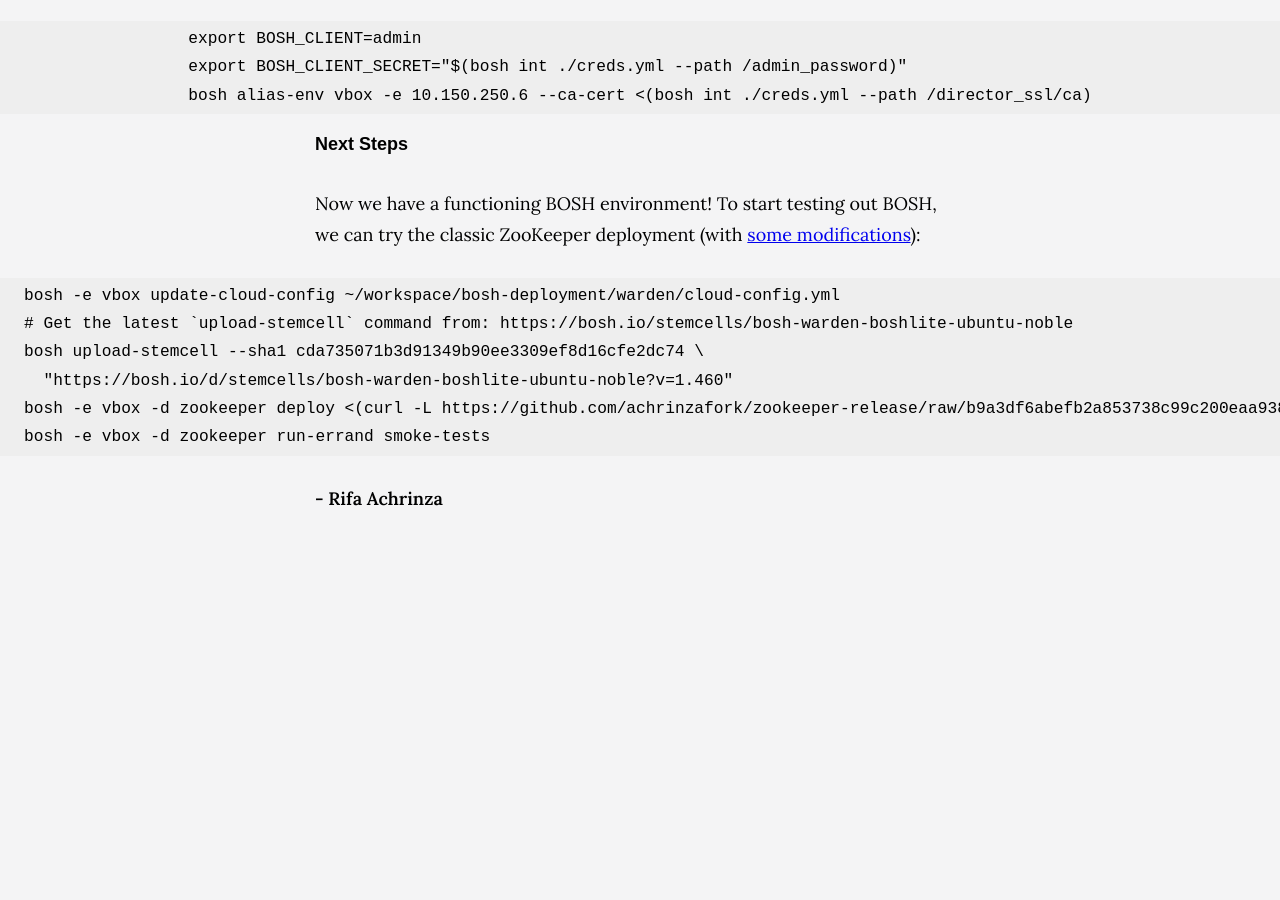
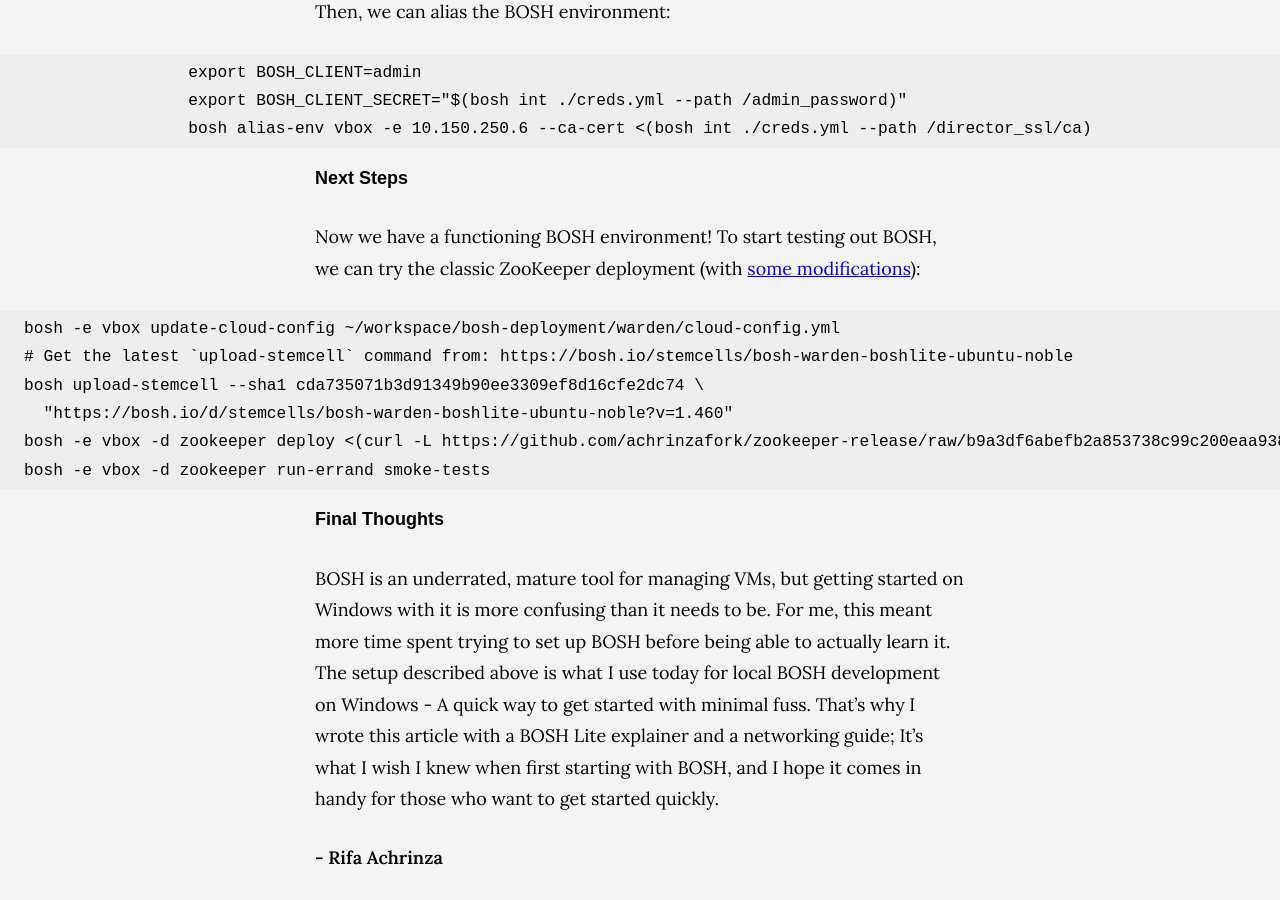
Before and after one commit to achrinza/www.achrinza.com, a Jekyll site: the page built from _posts/2026-07-17-running-bosh-lite-on-windows-11.md, in a window 1280 px wide and 900 px high, scrolled down 8148 px. Built offline with Jekyll 4.4.1, drawn with Linux system fonts in a browser that asks for light colours; nearby versions of some CDN libraries; before the commit the page ends 8689 px from its top, so only the background shows below that; some of the changed text lies outside the part shown.

Commit message:
feat(article): Add final thoughts
Signed-off-by: Rifa Achrinza <25147899+achrinza@users.noreply.github.com>

````diff
--- a/_posts/2026-07-17-running-bosh-lite-on-windows-11.md
+++ b/_posts/2026-07-17-running-bosh-lite-on-windows-11.md
@@ -104,6 +104,7 @@ Most BOSH CPIs (including VirtualBox), and by extension the `bosh create-env`
 2. Install the [`bosh` CLI](./cli-v2-install) on the WSL 2 environment
 3. Install [VirtualBox](https://www.virtualbox.org/wiki/Downloads) on the
    Windows host
+4. Clone [bosh-deployment](https://github.com/cloudfoundry/bosh-deployment)
 
 
 ## Setup
@@ -263,3 +264,15 @@ bosh upload-stemcell --sha1 cda735071b3d91349b90ee3309ef8d16cfe2dc74 \
 bosh -e vbox -d zookeeper deploy <(curl -L https://github.com/achrinzafork/zookeeper-release/raw/b9a3df6abefb2a853738c99c200eaa93892f8f55/manifests/zookeeper.yml)
 bosh -e vbox -d zookeeper run-errand smoke-tests
 ```
+
+
+## Final Thoughts
+
+BOSH is an underrated, mature tool for managing VMs, but getting started on
+Windows with it is more confusing than it needs to be. For me, this meant more
+time spent trying to set up BOSH before being able to actually learn it. The
+setup described above is what I use today for local BOSH development on
+Windows - A quick way to get started with minimal fuss. That's why I wrote
+this article with a BOSH Lite explainer and a networking guide; It's what I
+wish I knew when first starting with BOSH, and I hope it comes in handy for
+those who want to get started quickly.
````
Also changed, not shown: other parts of _posts/2026-07-17-running-bosh-lite-on-windows-11.md (+2 -2 lines).
